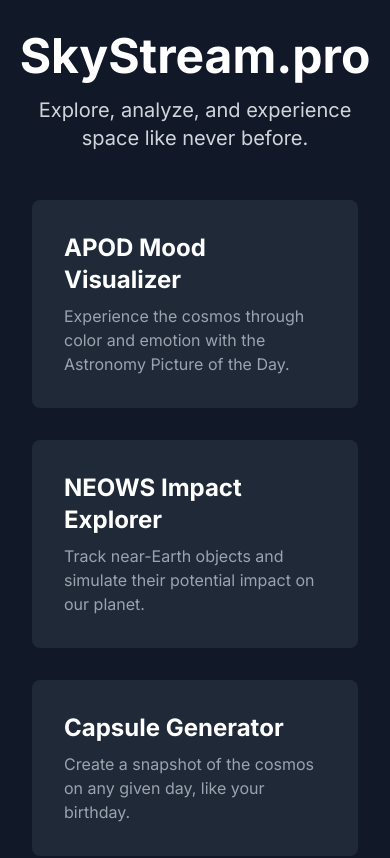
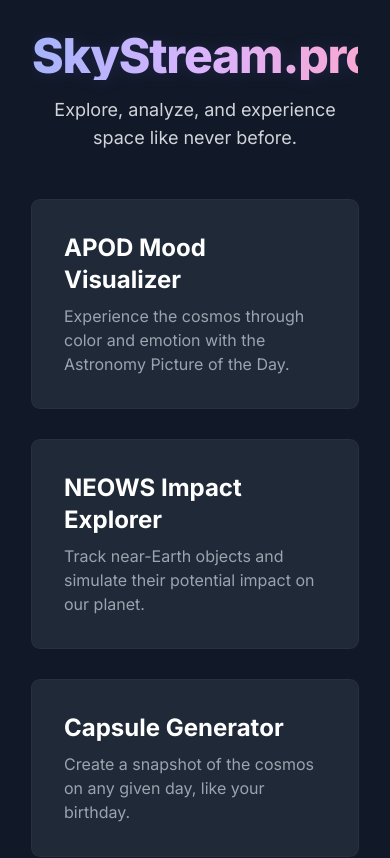
Before and after one commit to 1cbyc/skystream.pro, a Next.js app in the folder frontend/: page / in a window 390 px wide. Shown: the top 858 px of the page. Built offline with nearby package versions, Linux system fonts and the light colour scheme.

Commit message:
fix(frontend/src/app): Update page.tsx

```diff
--- a/frontend/src/app/page.tsx
+++ b/frontend/src/app/page.tsx
@@ -26,19 +26,36 @@ export default function Home() {
 
   return (
     <main className="flex min-h-screen flex-col items-center justify-center bg-gray-900 text-white p-8">
-      <div className="text-center max-w-4xl">
-        <h1 className="text-5xl md:text-7xl font-bold mb-4">
+      <section className="relative w-full text-center max-w-5xl mx-auto overflow-hidden">
+        {/* Decorative starfield + glow */}
+        <div
+          className="absolute inset-0 -z-10 opacity-50 bg-stars"
+          aria-hidden="true"
+        />
+        <div
+          className="absolute -z-10 right-[-80px] top-[-80px] w-64 h-64 rounded-full blur-2xl opacity-40 animate-float-slow"
+          style={{
+            background:
+              "radial-gradient(circle at 30% 30%, rgba(167,139,250,0.55), transparent 60%)",
+          }}
+          aria-hidden="true"
+        />
+
+        <h1 className="text-5xl md:text-7xl font-extrabold tracking-tight mb-4 bg-gradient-to-r from-indigo-300 via-purple-300 to-pink-300 bg-clip-text text-transparent drop-shadow-[0_1px_8px_rgba(99,102,241,0.15)] animate-fade-in-up">
           SkyStream.pro
         </h1>
-        <p className="text-xl md:text-2xl text-gray-300 mb-12">
+        <p
+          className="text-lg md:text-2xl text-gray-300 mb-12 max-w-2xl mx-auto animate-fade-in-up"
+          style={{ animationDelay: "120ms" }}
+        >
           Explore, analyze, and experience space like never before.
         </p>
-      </div>
+      </section>
 
       <div className="grid grid-cols-1 md:grid-cols-2 gap-8 w-full max-w-4xl">
         {features.map((feature) => (
           <Link href={feature.href} key={feature.name}>
-            <div className="block p-8 bg-gray-800 rounded-lg hover:bg-gray-700 transition-colors duration-300 h-full">
+            <div className="group block p-8 bg-gray-800 rounded-lg hover:bg-gray-700 transition-colors duration-300 h-full ring-1 ring-gray-700/60 hover:ring-gray-600 motion-safe:transition-transform hover:-translate-y-0.5 hover:shadow-lg">
               <h2 className="text-2xl font-bold mb-2">{feature.name}</h2>
               <p className="text-gray-400">{feature.description}</p>
             </div>
```
